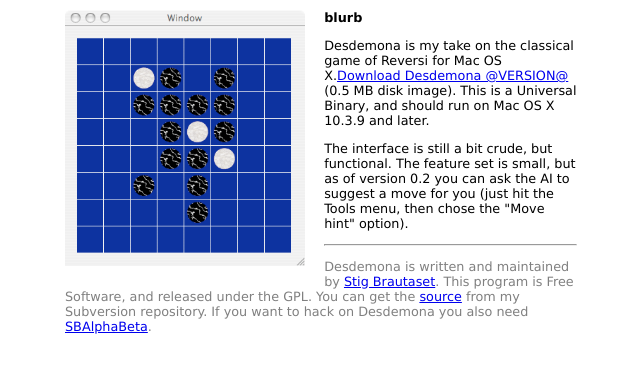
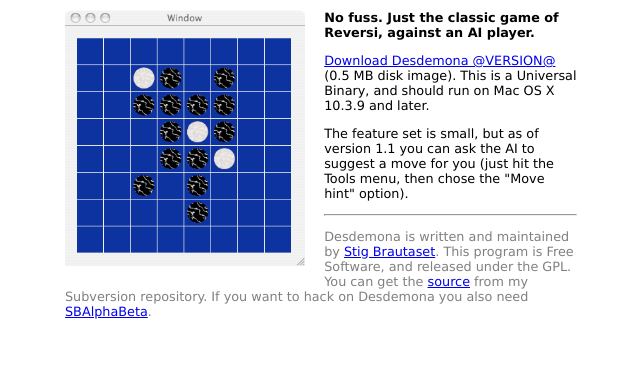
Before and after one commit to stig/Desdemona, a plain HTML site: page Site/index.html in a window 1280 px wide. Shown: the part 53-426 px from the top of the page, without its empty margins (319-959 px from the left). Drawn offline with Linux system fonts and the light colour scheme.

Commit message:
* Added Sparkle.framework for automatic updates * Updates site * Changed interface to not be so cluttered & using a preference pane w. bindings instead

```diff
--- a/Site/index.html
+++ b/Site/index.html
@@ -14,12 +14,12 @@
     img {   float: left;
             margin-right: 1.5em;
             margin-bottom: 1.5em;
-            width: 18.75em; /* 16.75 * 2 + 1.5 = 35 */
+            width: 18.75em; /* 18.75 * 2 + 1.5 = 40 */
     }
     h1 { color: #921; text-align: center; font-size: 1.6em; }
     a:hover { background:#888; }
     .blurb { font-weight: bold; }
-    .meta { color: grey }
+    .meta { color: grey; }
     </style>
 </head>
 
@@ -29,23 +29,20 @@
     <div class="blurb">
     <img src="images/desdemona.png" title="A game state in Desdemona" />
 
-    <p>blurb</p>
+    <p>No fuss. Just the classic game of Reversi, against an AI player.</p>
 
     </div>
-
-    <p>Desdemona is my take on the classical game of Reversi for Mac OS X.</p.
 
     <p><a href="@URL@">Download Desdemona @VERSION@</a> (0.5&nbsp;MB disk image).
     This is a Universal Binary, and should run on Mac OS X 10.3.9 and
     later. </p>
 
-    <p>The interface is still a bit crude, but functional. The feature
-    set is small, but as of version 0.2 you can ask the AI to suggest a
-    move for you (just hit the Tools menu, then chose the "Move hint"
-    option).</p>
+    <p>The feature set is small, but as of version 1.1 you can ask the
+    AI to suggest a move for you (just hit the Tools menu, then chose
+    the "Move hint" option).</p>
 
+    <div class="meta">
     <hr/>
-    <div class="meta">
 
     <p>Desdemona is written and maintained by <a
     href="mailto:stig@brautaset.org">Stig Brautaset</a>. This program is Free Software,
@@ -53,7 +50,7 @@
     href="http://svn.brautaset.org/Desdemona/">source</a> from my
     Subversion repository. If you want to hack on Desdemona you also
     need <a href="http://code.brautaset.org/SBAlphaBeta/"
->SBAlphaBeta</a>.</p>
+    >SBAlphaBeta</a>.</p>
 
     </div>
 
```
Also changed, not shown: 8 other files.
